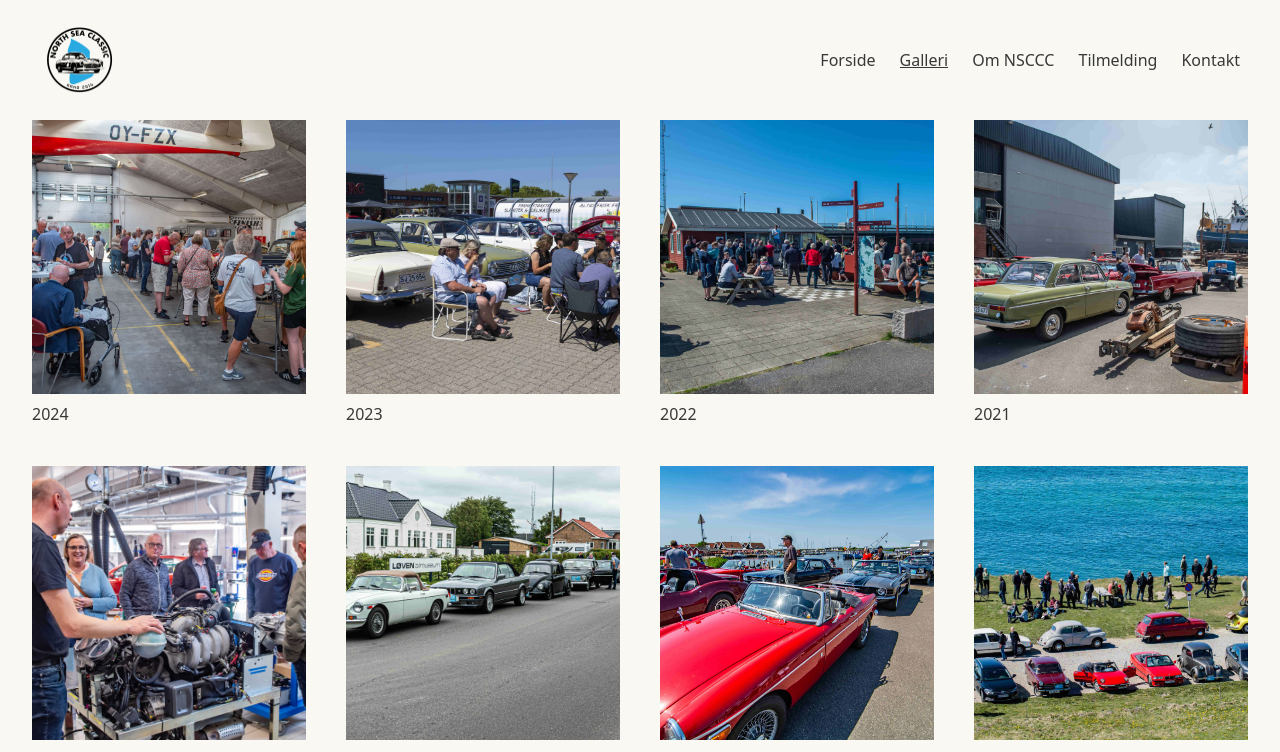
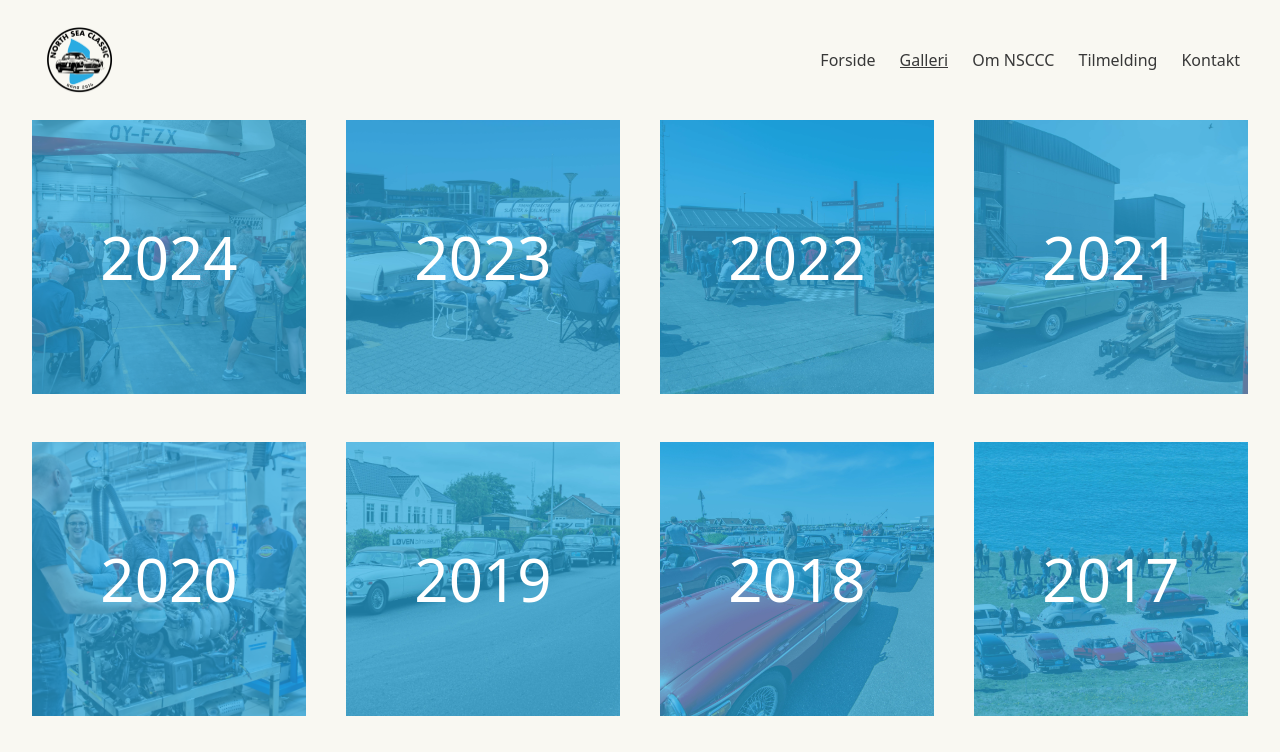
Before and after one commit to GustafGronlund/nsccc, a React (Vite) app: page /gallery in a window 1280 px wide. Shown: the top 752 px of the page. Built offline with nearby package versions, Linux system fonts and the light colour scheme.

Commit message:
feat: add year and overlay to gallery images

```diff
--- a/src/pages/gallery-page.tsx
+++ b/src/pages/gallery-page.tsx
@@ -6,25 +6,30 @@ export const GalleryPage = () => {
   const ScrollReveal = useScrollReveal;
 
   return (
-    <div className="max-w-10xl mx-auto mt-30 px-8">
+    <div className="mx-auto mt-30 w-full px-8">
       <ScrollReveal delay={0} initialY={10} duration={1}>
         <div className="grid grid-cols-2 gap-10 md:grid-cols-4">
-          {galleryPageImages.map((item, index) => (
+          {galleryPageImages.map((galleryImage, index) => (
             <Link
-              to={item.path}
+              to={galleryImage.path}
               key={index}
               target="_blank"
               rel="noopener noreferrer"
             >
               <div className="flex flex-col">
-                <div className="mb-2 aspect-square overflow-hidden">
+                <div className="group relative mb-2 aspect-square overflow-hidden">
                   <img
-                    src={item.image}
-                    alt={`Gallery image ${item.year}`}
-                    className="h-full w-full cursor-pointer object-cover transition-transform duration-[1500ms] hover:scale-103"
+                    src={galleryImage.image}
+                    alt={`Image from the event year ${galleryImage.year}`}
+                    className="h-full w-full cursor-pointer object-cover transition-transform duration-[1500ms] group-hover:scale-103"
                   />
+                  <div className="absolute inset-0 bg-[#29ABE2] opacity-70 transition-opacity duration-500 ease-in-out group-hover:opacity-0"></div>
+                  <div className="pointer-events-none absolute inset-0 flex items-center justify-center transition-opacity duration-500 ease-in-out group-hover:opacity-0">
+                    <span className="text-4xl font-medium text-white lg:text-6xl">
+                      {galleryImage.year}
+                    </span>
+                  </div>
                 </div>
-                <div className="font-normal text-[#383838]">{item.year}</div>
               </div>
             </Link>
           ))}
```
